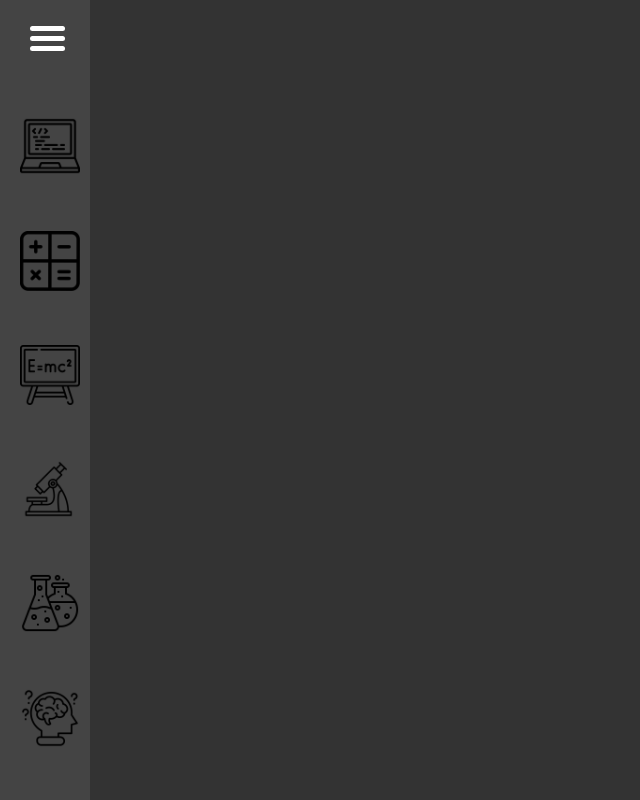
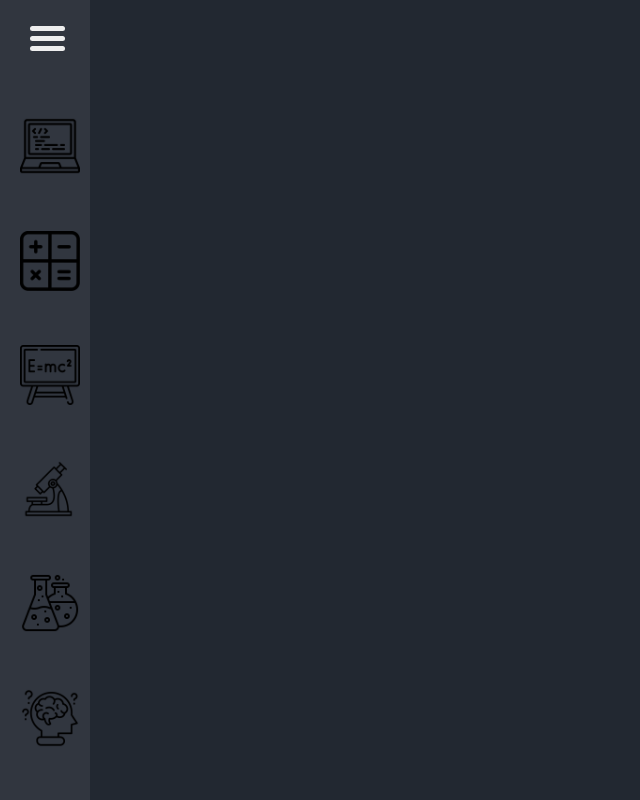
Before and after one commit to DorukAytekin07/Lyceum, a React (Vite) app: page / in a window 1280 px wide. Shown: the top 800 px of the page, without its empty margins (0-640 px from the left). Built offline with nearby package versions, Linux system fonts and the light colour scheme.

Commit message:
changin colorscheme

```diff
--- a/src/index.css
+++ b/src/index.css
@@ -1,9 +1,9 @@
 :root {
-  --hover-color: #0091ff;
-  --sidebar-background-color: #444;
+  --text-color: #EEEEEE;
+  --hover-color: #76ABAE;
+  --sidebar-background-color: #31363F;
+  --body-background-color: #222831;
   /*	--gary: #756388; */
-  --text-color: #ffffff;
-  --body-background-color: #333
 }
 
 body {
```
